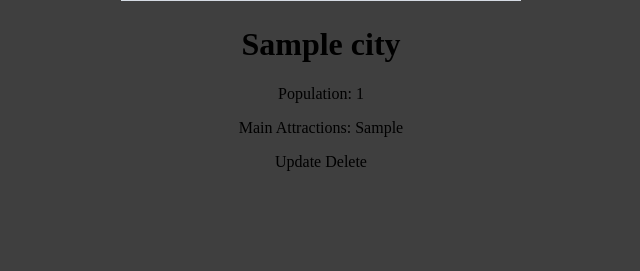
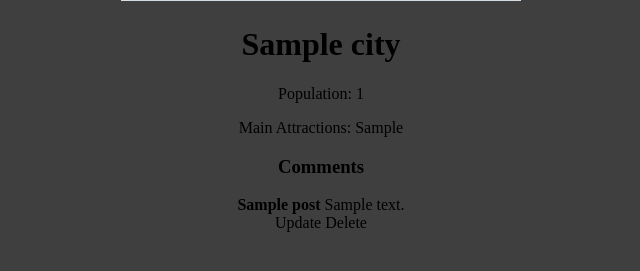
Before and after one commit to maxmcgrath1/Project_Wayfarer, a Django app: template main_app/templates/city_detail.html in a window 1280 px wide. Shown: the part 335-606 px from the top of the page, without its empty margins (319-959 px from the left). Run offline with Django 4.2, Linux system fonts and the light colour scheme; the template is opened without the code that fills it: values that come from a table or form of the project are taken from there, others are empty; tables that the repository leaves empty hold one stand-in row (values such as "Sample post"); grey boxes marked "Sample" are stand-in pictures.

Commit message:
added Comments section

```diff
--- a/main_app/models.py
+++ b/main_app/models.py
@@ -31,7 +31,7 @@ class Post(models.Model):
     title = models.CharField(max_length=100)
     body = models.TextField(max_length=500)
     created_at = models.DateTimeField(auto_now_add=True)
-    city = models.ForeignKey(City, on_delete=models.CASCADE, default = 1)
+    city = models.ForeignKey(City, on_delete=models.CASCADE, related_name="posts")
 
     def __str__(self):
         return self.title
--- a/main_app/templates/city_detail.html
+++ b/main_app/templates/city_detail.html
@@ -12,6 +12,19 @@
     <p>Main Attractions: {{city.attractions}}</p>
 </div>
 <div>
+    <h3>Comments</h3>
+    <div>
+        {% for posts in city.posts.all %}
+        <span><b>{{post.title}}</b></span>
+        <span>{{post.body}}</span>
+    </div>
+		{% empty %}
+    <div>
+        <p>No Comments To Show</p>
+    </div>
+    {% endfor %}
+</div>
+<div>
     <a href="{% url 'city_update' city.pk %}" class="button"> Update
     <a href="{% url 'city_delete' city.pk %}" class="button"> Delete
 </div>
```
Also changed, not shown: main_app/migrations/0003_alter_post_city.py (added).
